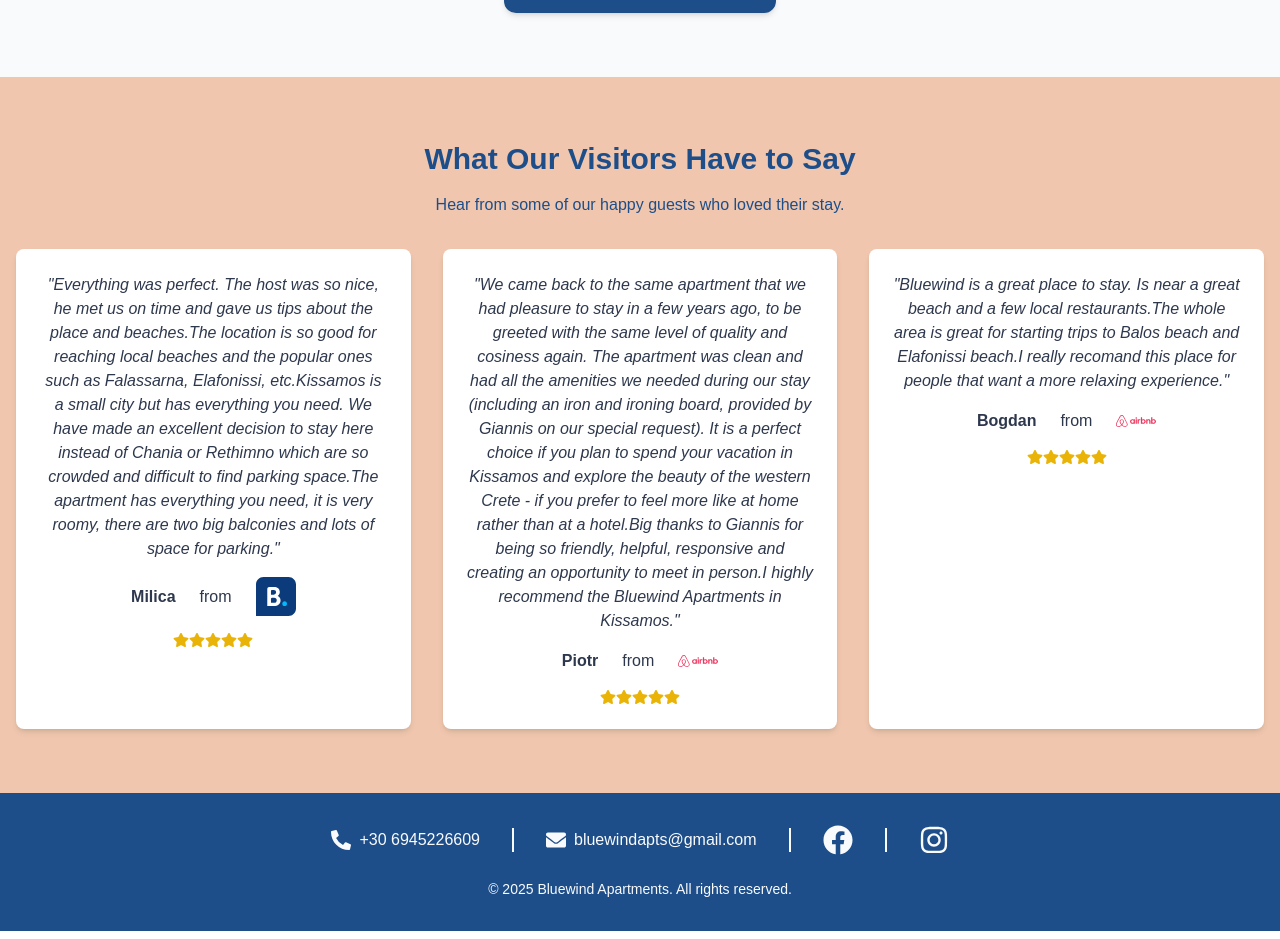
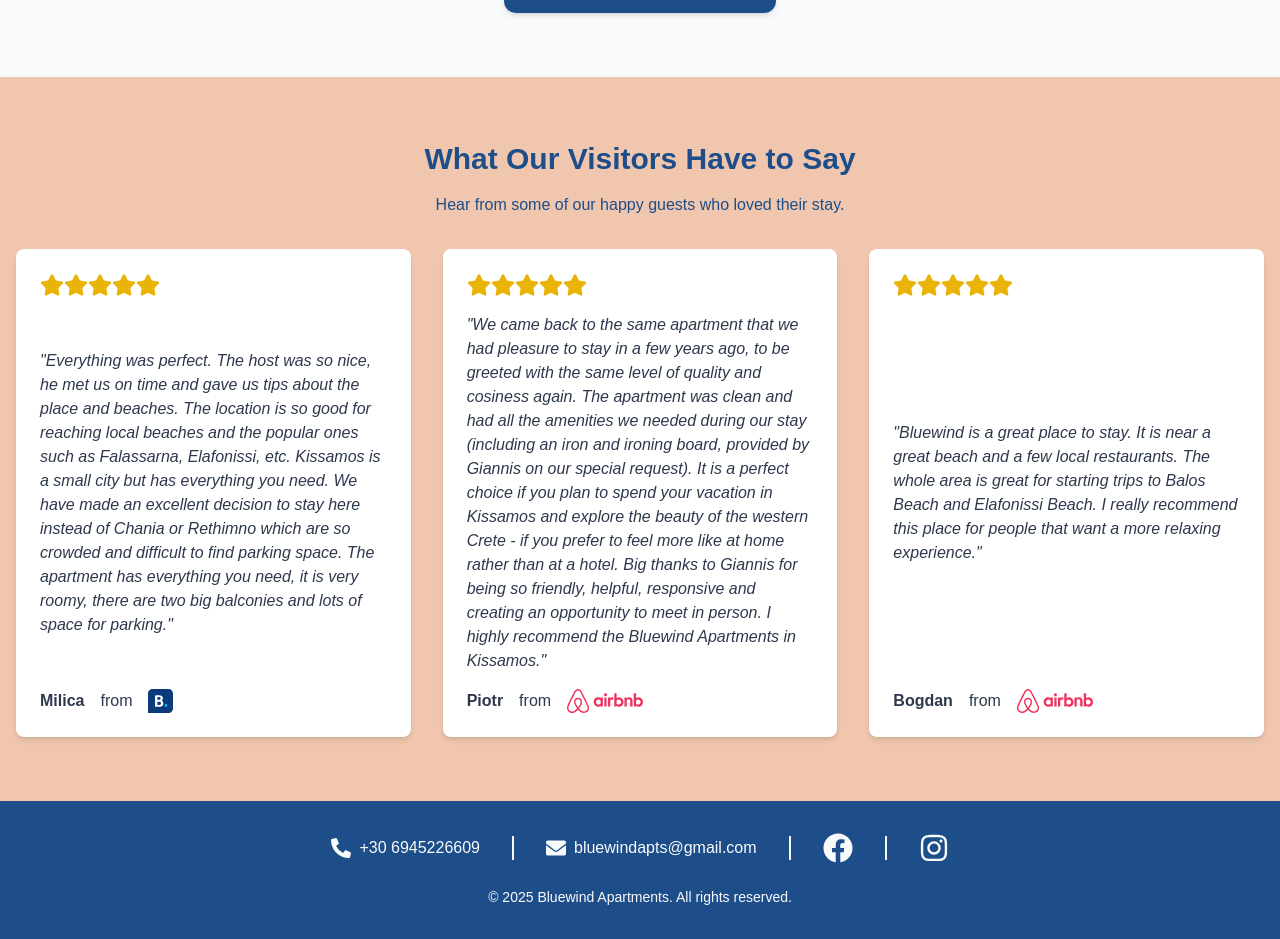
Before and after one commit to KostasTheodoro/Bluewind-apartments, a Next.js app: page / in a window 1280 px wide. Shown: the part 1733-2672 px from the top of the page. Built offline with nearby package versions, Linux system fonts and the light colour scheme.

Commit message:
testimonials changes

```diff
--- a/src/components/Testimonials.tsx
+++ b/src/components/Testimonials.tsx
@@ -6,21 +6,21 @@ const Testimonials = () => {
     {
       name: "Milica",
       review:
-        "Everything was perfect. The host was so nice, he met us on time and gave us tips about the place and beaches.The location is so good for reaching local beaches and the popular ones such as Falassarna, Elafonissi, etc.Kissamos is a small city but has everything you need. We have made an excellent decision to stay here instead of Chania or Rethimno which are so crowded and difficult to find parking space.The apartment has everything you need, it is very roomy, there are two big balconies and lots of space for parking.",
+        "Everything was perfect. The host was so nice, he met us on time and gave us tips about the place and beaches. The location is so good for reaching local beaches and the popular ones such as Falassarna, Elafonissi, etc. Kissamos is a small city but has everything you need. We have made an excellent decision to stay here instead of Chania or Rethimno which are so crowded and difficult to find parking space. The apartment has everything you need, it is very roomy, there are two big balconies and lots of space for parking.",
       source: "booking",
       rating: 5,
     },
     {
       name: "Piotr",
       review:
-        "We came back to the same apartment that we had pleasure to stay in a few years ago, to be greeted with the same level of quality and cosiness again. The apartment was clean and had all the amenities we needed during our stay (including an iron and ironing board, provided by Giannis on our special request). It is a perfect choice if you plan to spend your vacation in Kissamos and explore the beauty of the western Crete - if you prefer to feel more like at home rather than at a hotel.Big thanks to Giannis for being so friendly, helpful, responsive and creating an opportunity to meet in person.I highly recommend the Bluewind Apartments in Kissamos.",
+        "We came back to the same apartment that we had pleasure to stay in a few years ago, to be greeted with the same level of quality and cosiness again. The apartment was clean and had all the amenities we needed during our stay (including an iron and ironing board, provided by Giannis on our special request). It is a perfect choice if you plan to spend your vacation in Kissamos and explore the beauty of the western Crete - if you prefer to feel more like at home rather than at a hotel. Big thanks to Giannis for being so friendly, helpful, responsive and creating an opportunity to meet in person. I highly recommend the Bluewind Apartments in Kissamos.",
       source: "airbnb",
       rating: 5,
     },
     {
       name: "Bogdan",
       review:
-        "Bluewind is a great place to stay. Is near a great beach and a few local restaurants.The whole area is great for starting trips to Balos beach and Elafonissi beach.I really recomand this place for people that want a more relaxing experience.",
+        "Bluewind is a great place to stay. It is near a great beach and a few local restaurants. The whole area is great for starting trips to Balos Beach and Elafonissi Beach. I really recommend this place for people that want a more relaxing experience.",
       source: "airbnb",
       rating: 5,
     },
@@ -28,31 +28,35 @@ const Testimonials = () => {
 
   return (
     <section className="py-16 bg-neutral-sandy">
-      <div className="max-w-7xl mx-auto px-4 text-center">
-        {/* Header */}
-        <h2 className="text-3xl font-bold text-primary">
+      <div className="max-w-7xl mx-auto px-4">
+        <h2 className="text-3xl font-bold text-primary text-center">
           What Our Visitors Have to Say
         </h2>
-        <p className="mt-4 text-primary">
+        <p className="mt-4 text-primary text-center">
           Hear from some of our happy guests who loved their stay.
         </p>
 
-        {/* Reviews */}
         <div className="mt-8 grid grid-cols-1 md:grid-cols-3 gap-8">
           {reviews.map((review, index) => (
             <div
               key={index}
-              className="p-6 bg-white rounded-lg shadow-md flex flex-col items-center"
+              className="p-6 bg-white rounded-lg shadow-md flex flex-col h-full text-left"
             >
-              {/* Review Text */}
-              <p className="italic text-neutral-slate mb-4">
+              <div className="flex items-center mb-4">
+                {Array(review.rating)
+                  .fill(null)
+                  .map((_, i) => (
+                    <FaStar key={i} size={24} className="text-yellow-500" />
+                  ))}
+              </div>
+
+              <p className="italic text-neutral-slate flex-grow flex items-center justify-center">
                 &quot;{review.review}&quot;
               </p>
 
-              {/* Name and Source */}
-              <div className="flex items-center justify-center space-x-2 mb-2">
+              <div className="mt-auto flex items-center space-x-2 pt-4">
                 <p className="text-neutral-slate font-bold">{review.name}</p>
-                <span className="text-neutral-slate px-4">from</span>
+                <span className="text-neutral-slate px-2">from</span>
                 <Image
                   src={
                     review.source === "airbnb"
@@ -62,17 +66,8 @@ const Testimonials = () => {
                   alt={review.source}
                   width={40}
                   height={24}
-                  className="inline"
+                  className="h-6 w-auto object-contain"
                 />
-              </div>
-
-              {/* Star Rating */}
-              <div className="flex items-center mt-2">
-                {Array(review.rating)
-                  .fill(null)
-                  .map((_, i) => (
-                    <FaStar key={i} className="text-yellow-500" />
-                  ))}
               </div>
             </div>
           ))}
```
